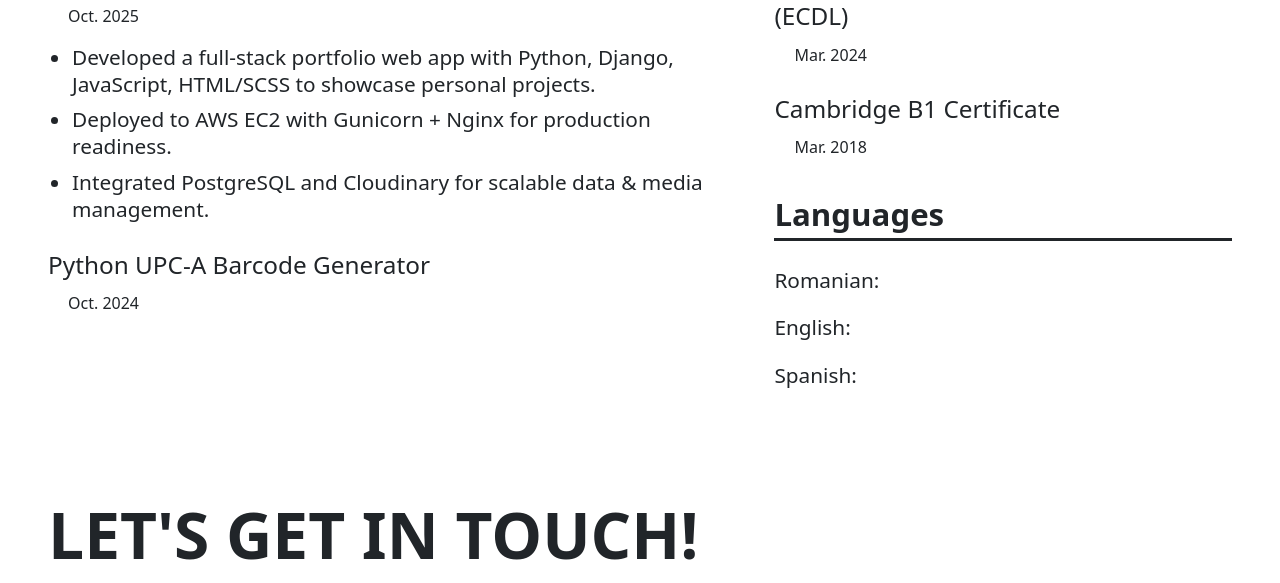
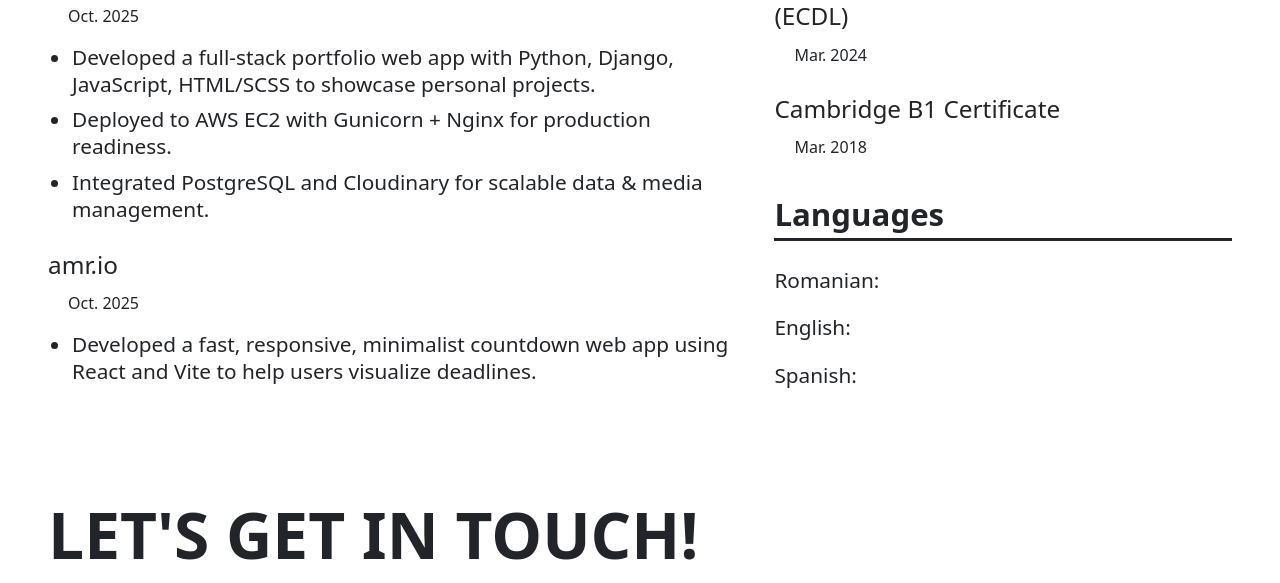
Before and after one commit to mateirobescu/mateirobescu.com, a Django app: page / in a window 1280 px wide. Shown: the part 2605-3188 px from the top of the page. Run offline with Django 5.2, Linux system fonts and the light colour scheme; data that the repository does not hold is empty; style sheets or scripts are compiled from the project's sources; some web fonts are replaced.

Commit message:
Updated cv

```diff
--- a/backend/portfolio/templates/portfolio/home.html
+++ b/backend/portfolio/templates/portfolio/home.html
@@ -204,12 +204,18 @@
                 </ul>
               </div>
               <div class="cv__item">
-                <h3>{% trans "Python UPC-A Barcode Generator" %}</h3>
+                <h3>amr.io</h3>
                 <div class="cv__time-location">
                   <div class="time">
-                    <ion-icon name="calendar-number-outline" role="img" class="md hydrated"></ion-icon> {% blocktrans %}Oct. 2024{% endblocktrans %}
+                    <ion-icon name="calendar-number-outline"></ion-icon> Oct.
+                    2025
                   </div>
                 </div>
+                <ul>
+                  <li>
+                    {% blocktrans trimmed %}Developed a fast, responsive, minimalist countdown web app using React and Vite to help users visualize deadlines.{% endblocktrans %}
+                  </li>
+                </ul>
               </div>
             </div>
           </div>
```
Also changed, not shown: backend/portfolio/locale/ro/LC_MESSAGES/django.po, 1 other file.
